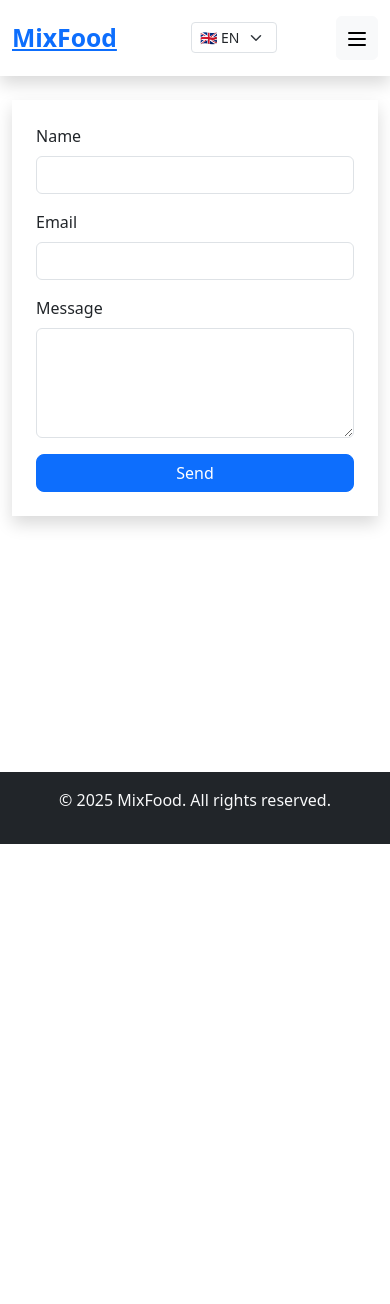
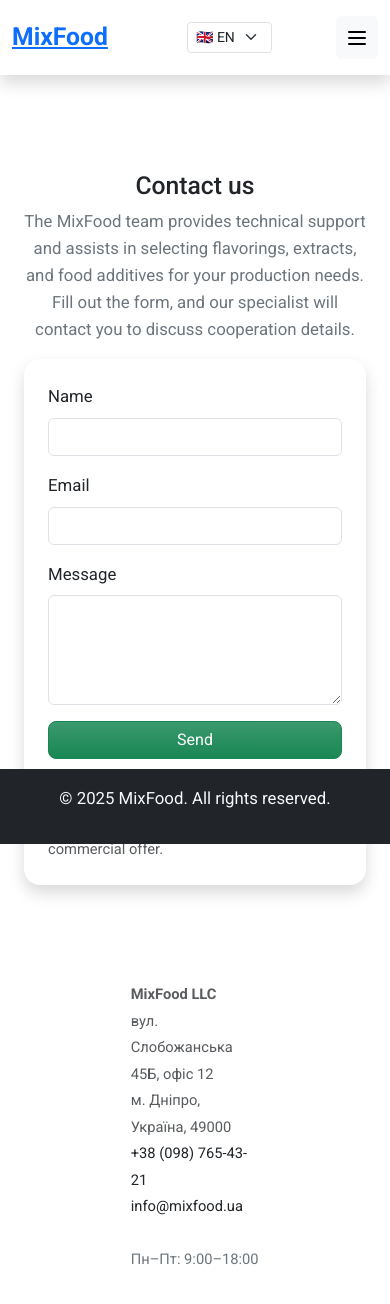
Before and after one commit to RenatAsadulov/Mix-food, a React (Vite) app: page /contact in a window 390 px wide. Shown: the top 1304 px of the page. Before the commit the page ends 844 px from the top, so only its background shows below. Built offline with nearby package versions, Linux system fonts and the light colour scheme.

Commit message:
filling contact page, almost done, continue later

```diff
--- a/index.html
+++ b/index.html
@@ -12,6 +12,19 @@
       href="https://cdn.jsdelivr.net/npm/bootstrap@5.3.3/dist/css/bootstrap.min.css"
       rel="stylesheet"
     />
+
+    <!-- <link href="src/index.css" rel="stylesheet" /> -->
+
+    <!--Шрифты-->
+    <link rel="preconnect" href="https://fonts.googleapis.com" />
+    <link rel="preconnect" href="https://fonts.gstatic.com" crossorigin />
+    <link
+      href="https://fonts.googleapis.com/css2?family=Roboto:wght@400;500;700&display=swap"
+      rel="stylesheet"
+    />
+
+    <!--Для мобилок-->
+    <meta name="viewport" content="width=device-width, initial-scale=1.0" />
   </head>
   <body>
     <div id="root"></div>
--- /dev/null
+++ b/src/components/features/contact-info/ContactInfo.jsx
@@ -0,0 +1,24 @@
+export const ContactInfo = () => (
+  <address className="text-muted small" style={{ lineHeight: "1.8" }}>
+    <strong>MixFood LLC</strong>
+    <br />
+    вул. Слобожанська 45Б, офіс 12
+    <br />
+    м. Дніпро, Україна, 49000
+    <br />
+    <a
+      href="tel:+380987654321"
+      className="d-block text-decoration-none text-dark"
+    >
+      +38 (098) 765-43-21
+    </a>
+    <a
+      href="mailto:info@mixfood.ua"
+      className="d-block text-decoration-none text-dark"
+    >
+      info@mixfood.ua
+    </a>
+    <br />
+    <span className="text-secondary">Пн–Пт: 9:00–18:00</span>
+  </address>
+);
--- a/src/components/layout/Header.jsx
+++ b/src/components/layout/Header.jsx
@@ -27,7 +27,7 @@
               <li key={link.href}>
                 <a
                   href={link.href}
-                  className="text-secondary nav-link-hover-primary text-decoration-none"
+                  className="text-secondary nav-link-hover-primary text-decoration-none text-success"
                 >
                   {link.label}
                 </a>
--- a/src/components/ui/button.jsx
+++ b/src/components/ui/button.jsx
@@ -1,9 +1,15 @@
-export function Button({ children, className = "", asChild = false, size, ...props }) {
+export function Button({
+  children,
+  className = "",
+  asChild = false,
+  size,
+  ...props
+}) {
   const Component = asChild ? "a" : "button";
   const sizeClass = size ? `btn-${size}` : "";
   return (
     <Component
-      className={`btn btn-primary rounded-3 ${sizeClass} ${className}`}
+      className={`btn btn-success bg-gradient rounded-3 ${sizeClass} ${className}`}
       {...props}
     >
       {children}
--- a/src/i18n/i18n.jsx
+++ b/src/i18n/i18n.jsx
@@ -1,3 +1,4 @@
+import { Quote } from "lucide-react";
 import React, { createContext, useContext, useState } from "react";
 
 const translations = {
@@ -39,11 +40,14 @@
     contact: {
       title: "Contact us",
       successTitle: "Thank you!",
+      lead: "The MixFood team provides technical support and assists in selecting flavorings, extracts, and food additives for your production needs. Fill out the form, and our specialist will contact you to discuss cooperation details.",
       successMessage: "We will contact you soon.",
       name: "Name",
       email: "Email",
       message: "Message",
       send: "Send",
+      privacyNote:
+        "By submitting this form, you consent to the processing of your personal data for communication and preparation of a commercial offer.",
     },
     footer: { rights: "All rights reserved." },
   },
@@ -84,11 +88,15 @@
     contact: {
       title: "Skontaktuj się z nami",
       successTitle: "Dziękujemy!",
+      lead: "Zespół MixFood oferuje wsparcie techniczne i pomaga w doborze aromatów, ekstraktów oraz dodatków spożywczych dla Twojej produkcji. Wypełnij formularz, a nasz specjalista skontaktuje się z Tobą, aby omówić szczegóły współpracy.",
       successMessage: "Skontaktujemy się wkrótce.",
       name: "Imię",
       email: "Email",
       message: "Wiadomość",
       send: "Wyślij",
+      privacyNote: "na. Nasz menedżer wkrótce się z Tobą skontaktuje.",
+      privacyNote:
+        "Wysyłając formularz, wyrażasz zgodę na przetwarzanie danych osobowych w celu kontaktu i przygotowania oferty handlowej.",
     },
     footer: { rights: "Wszelkie prawa zastrzeżone." },
   },
@@ -130,11 +138,14 @@
     contact: {
       title: "Зв'яжіться з нами",
       successTitle: "Дякуємо!",
+      lead: "Команда MixFood надає технічну підтримку та допомагає у виборі ароматизаторів, екстрактів і харчових добавок для вашого виробництва. Заповніть форму, і наш фахівець зв’яжеться з вами для уточнення деталей співпраці.",
       successMessage: "Ми зв'яжемося з вами найближчим часом.",
       name: "Ім'я",
       email: "Ел. пошта",
       message: "Повідомлення",
       send: "Надіслати",
+      privacyNote:
+        "Надсилаючи форму, ви погоджуєтесь на обробку персональних даних з метою комунікації та підготовки комерційної пропозиції.",
     },
     footer: { rights: "Всі права захищені." },
   },
@@ -157,7 +168,6 @@
 
 export function I18nProvider({ children }) {
   const userLanguage = navigator.language.slice(0, 2);
-  console.log("userLanguage:", userLanguage);
 
   const [lang, setLang] = useState(userLanguage);
   const t = (key) =>
--- a/src/index.css
+++ b/src/index.css
@@ -1,5 +1,44 @@
 :root {
-  --bs-primary: #38bdf8;
+  --bs-primary: #00a419;
+
+  --bs-font-sans-serif: "Roboto", -apple-system, BlinkMacSystemFont, "Segoe UI",
+    Roboto, "Helvetica Neue", Arial, sans-serif, "Apple Color Emoji",
+    "Segoe UI Emoji", "Segoe UI Symbol", "Noto Color Emoji";
+}
+
+body {
+  font-family: var(--bs-font-sans-serif);
+  font-weight: 400;
+  font-size: 1rem;
+  -webkit-font-smoothing: antialiased;
+  -moz-osx-font-smoothing: grayscale;
+}
+
+/* Заголовки с чуть более жирным весом для читабельности на мобильных */
+h1,
+h2,
+h3,
+h4,
+h5,
+h6 {
+  font-family: var(--bs-font-sans-serif);
+  font-weight: 700;
+  line-height: 1.25;
+}
+
+/* Чуть увеличенные интервалы между элементами на мобильных */
+@media (max-width: 768px) {
+  body {
+    font-size: 1.05rem;
+    line-height: 1.6;
+  }
+
+  h1 {
+    font-size: 1.8rem;
+  }
+  h2 {
+    font-size: 1.5rem;
+  }
 }
 
 html {
@@ -14,7 +53,7 @@
 }
 
 .hero-section {
-  background-image: url('https://images.unsplash.com/photo-1589301760014-d929f3979dbc?auto=format&fit=crop&w=1470&q=80');
+  background-image: url("https://images.unsplash.com/photo-1589301760014-d929f3979dbc?auto=format&fit=crop&w=1470&q=80");
   background-size: cover;
   background-position: center;
   color: #fff;
@@ -30,3 +69,11 @@
 .nav-link-hover-primary:hover {
   color: var(--bs-primary) !important;
 }
+
+.text-primary {
+  color: #00a419;
+}
+
+.btn-primary {
+  color: #00a419;
+}
--- a/src/pages/Contact.jsx
+++ b/src/pages/Contact.jsx
@@ -1,25 +1,62 @@
+import { motion } from "framer-motion";
 import { Card, CardContent } from "@/components/ui/card";
 import { Button } from "@/components/ui/button";
 import { useI18n } from "../i18n/i18n";
-import { useState } from "react";
+import { useRef, useState } from "react";
+import { ContactInfo } from "../components/features/contact-info/ContactInfo";
 
 export const ContactForm = () => {
   const { t } = useI18n();
+
   const [form, setForm] = useState({ name: "", email: "", message: "" });
   const [submitted, setSubmitted] = useState(false);
+  const [emailError, setEmailError] = useState("");
+  const emailRef = useRef(null);
 
   const handleChange = (e) => {
-    setForm({ ...form, [e.target.name]: e.target.value });
+    const { name, value } = e.target;
+    setForm((s) => ({ ...s, [name]: value }));
+    if (name === "email") {
+      setEmailError("");
+    }
   };
+
+  const isValidEmail = (email) =>
+    /^[^\s@]+@[^\s@]+\.[^\s@]{2,}$/i.test(email.trim());
 
   const handleSubmit = (e) => {
     e.preventDefault();
+
+    // валидация email
+    if (!isValidEmail(form.email)) {
+      setEmailError(t("contact.emailInvalid", "Некоректний email"));
+      // фокус на поле для UX/а11y
+      emailRef.current?.focus();
+      return;
+    }
+
+    // функциональность оставляем как есть
     setSubmitted(true);
   };
 
   return (
-    <div className="col-md-6 flex justify-center">
-      <CardContent className="shadow border-0">
+    <section id="contact" aria-labelledby="contact-title" className="py-4">
+      <div className="container my-5">
+        <div className="col-12 col-md-10 col-lg-6 mx-auto d-flex flex-column align-items-center">
+          <header className="w-100 text-center mb-3">
+            <h1 id="contact-title" className="h2 m-0">
+              {t("contact.title")}
+            </h1>
+            <p className="text-secondary mt-2 mb-0">
+              {t(
+                "contact.lead",
+                "Заповніть форму або скористайтеся контактними даними — ми відповімо впродовж робочого дня."
+              )}
+            </p>
+          </header>
+          <div className="row justify-content-center gap-5">
+            <div className="col-7col-lg-6 mb-5">
+              <Card className="w-100 shadow border-0">
                 <CardContent className="p-4">
                   {submitted ? (
                     <motion.div
@@ -30,10 +67,26 @@
                       <h4 className="fs-4 fw-semibold mb-2">
                         {t("contact.successTitle")}
                       </h4>
-              <p className="text-secondary">{t("contact.successMessage")}</p>
+                      <p className="text-secondary mb-0">
+                        {t("contact.successMessage")}
+                      </p>
                     </motion.div>
                   ) : (
-            <form onSubmit={handleSubmit}>
+                    <form
+                      noValidate
+                      onSubmit={handleSubmit}
+                      aria-describedby="contact-help"
+                    >
+                      {/* скрытый honeypot (простой антиспам, не влияет на функциональность) */}
+                      <input
+                        type="text"
+                        name="_hp"
+                        tabIndex="-1"
+                        autoComplete="off"
+                        className="position-absolute opacity-0"
+                        aria-hidden="true"
+                      />
+
                       <div className="mb-3">
                         <label htmlFor="name" className="form-label">
                           {t("contact.name")}
@@ -44,24 +97,42 @@
                           name="name"
                           value={form.name}
                           onChange={handleChange}
-                  required
                           className="form-control"
+                          autoComplete="name"
                         />
                       </div>
+
                       <div className="mb-3">
                         <label htmlFor="email" className="form-label">
                           {t("contact.email")}
                         </label>
                         <input
+                          ref={emailRef}
                           type="email"
                           id="email"
                           name="email"
                           value={form.email}
                           onChange={handleChange}
-                  required
-                  className="form-control"
+                          className={`form-control${
+                            emailError ? " is-invalid" : ""
+                          }`}
+                          autoComplete="email"
+                          inputMode="email"
+                          aria-invalid={emailError ? "true" : "false"}
+                          aria-describedby={
+                            emailError ? "emailError" : undefined
+                          }
                         />
+                        {emailError && (
+                          <div
+                            id="emailError"
+                            className="invalid-feedback d-block"
+                          >
+                            {emailError}
                           </div>
+                        )}
+                      </div>
+
                       <div className="mb-3">
                         <label htmlFor="message" className="form-label">
                           {t("contact.message")}
@@ -69,20 +140,35 @@
                         <textarea
                           id="message"
                           name="message"
-                  rows="4"
+                          rows={4}
                           value={form.message}
                           onChange={handleChange}
-                  required
                           className="form-control"
+                          autoComplete="off"
                         />
                       </div>
+
                       <Button type="submit" className="w-100">
                         {t("contact.send")}
                       </Button>
+
+                      <p id="contact-help" className="form-text mt-2 mb-0">
+                        {t(
+                          "contact.privacyNote",
+                          "Надсилаючи форму, ви погоджуєтесь на обробку персональних даних для відповіді на запит."
+                        )}
+                      </p>
                     </form>
                   )}
                 </CardContent>
-      </CardContent>
+              </Card>
             </div>
+            <div className="col-5 col-lg-4">
+              <ContactInfo />
+            </div>
+          </div>
+        </div>
+      </div>
+    </section>
   );
 };
--- a/src/pages/Home.jsx
+++ b/src/pages/Home.jsx
@@ -4,8 +4,6 @@
 import Contact from "@/sections/Contact";
 
 export default function Home() {
-  console.log("Lets test it", new Date());
-
   return (
     <>
       <Hero />
```
Lines whose indentation alone changed are shown as unchanged.
